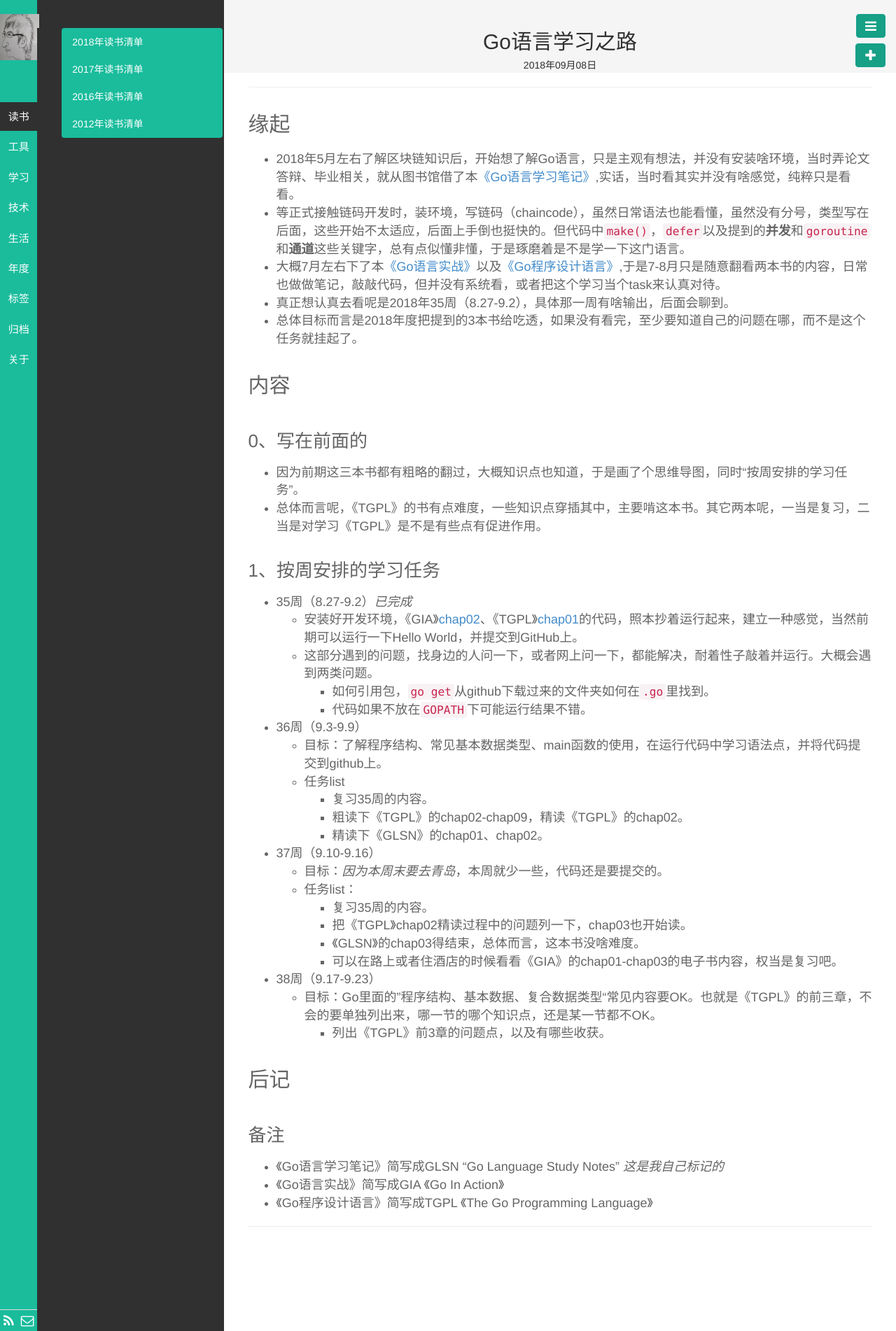
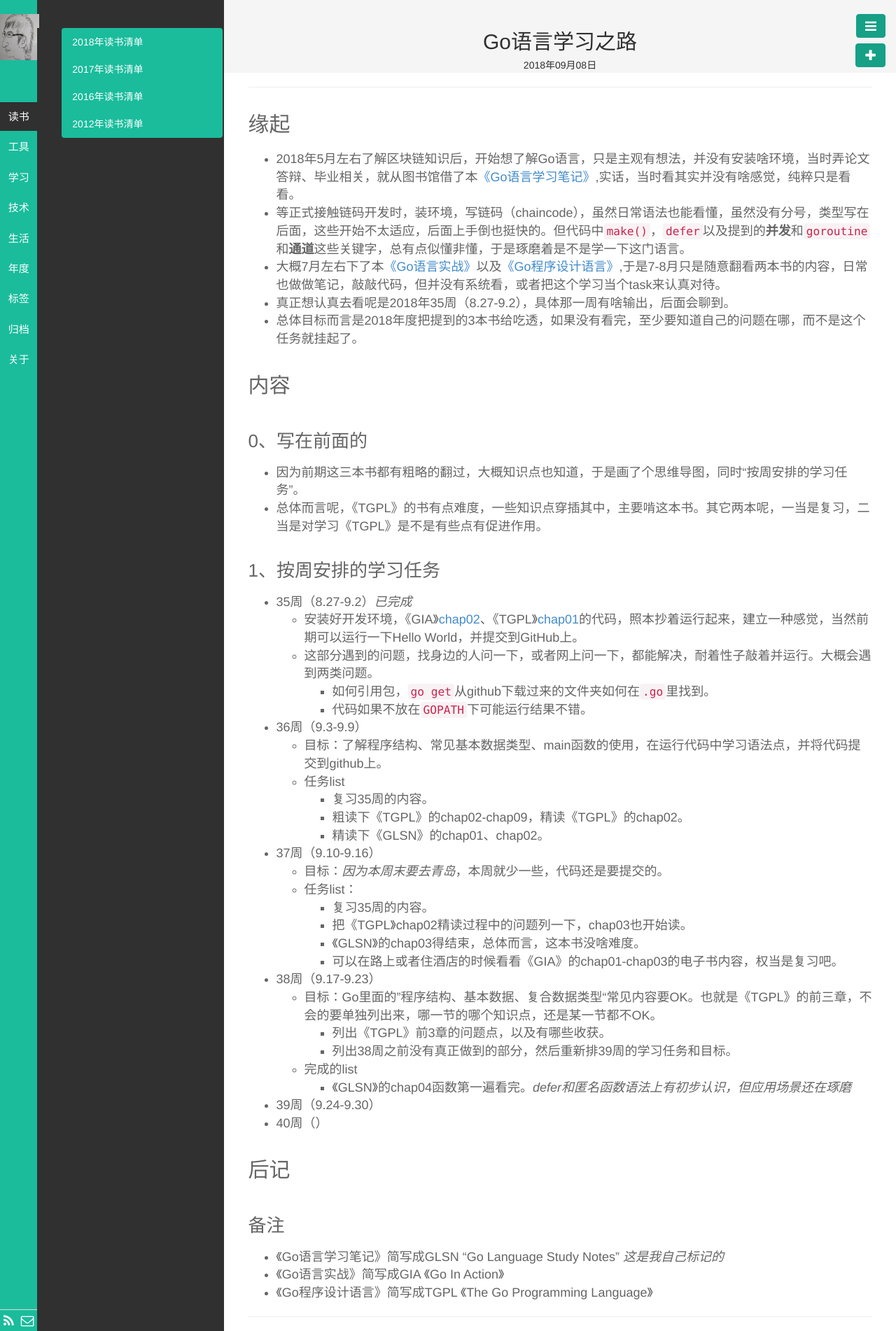
Before and after one commit to wolflion/blog, a Jekyll site: the page built from _posts/学习/2018-09-08-Go-Language-Study-Road.md, in a window 1280 px wide. Shown: the whole page at 70% size. Built offline with Jekyll 4.4.1, drawn with Linux system fonts in a browser that asks for light colours.

```diff
--- a/_posts/学习/2018-09-08-Go-Language-Study-Road.md
+++ b/_posts/学习/2018-09-08-Go-Language-Study-Road.md
@@ -46,6 +46,11 @@ description:
 + 38周（9.17-9.23）
   + 目标：Go里面的”程序结构、基本数据、复合数据类型“常见内容要OK。也就是《TGPL》的前三章，不会的要单独列出来，哪一节的哪个知识点，还是某一节都不OK。
     + 列出《TGPL》前3章的问题点，以及有哪些收获。
+    + 列出38周之前没有真正做到的部分，然后重新排39周的学习任务和目标。
+  + 完成的list
+    + 《GLSN》的chap04函数第一遍看完。*defer和匿名函数语法上有初步认识，但应用场景还在琢磨*
++ 39周（9.24-9.30）
++ 40周（）
 
 
 
```
Also changed, not shown: _posts/学习/2018-09-27-Network-Programming-Study-Road.md (added, +32 -0 lines), _posts/读书/2018-01-01-book-list-2018.md (+3 -0 lines).
